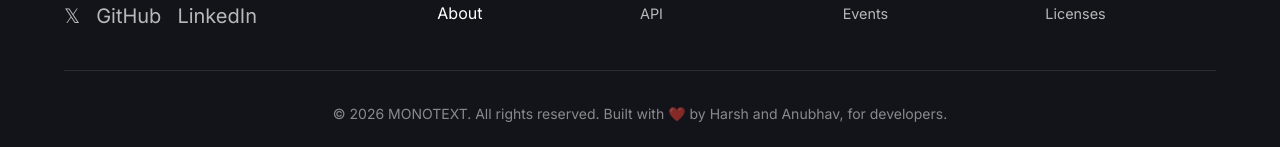
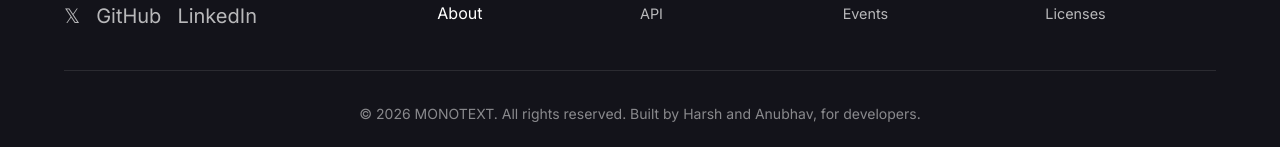
Before and after one commit to Harsh-pa-thak/Mono-Text, a React (Vite) app in the folder client/: page / in a window 1280 px wide. Shown: the part 2215-2362 px from the top of the page. Built offline with nearby package versions, Linux system fonts and the light colour scheme; no server answers.

Commit message:
edited footer

```diff
--- a/client/src/components/Footer.jsx
+++ b/client/src/components/Footer.jsx
@@ -61,7 +61,7 @@ export default function Footer() {
         </div>
 
         <div className="footer-bottom">
-          © 2026 MONOTEXT. All rights reserved. Built with ❤️ by Harsh and Anubhav, for developers.
+          © 2026 MONOTEXT. All rights reserved. Built by Harsh and Anubhav, for developers.
         </div>
       </div>
     </footer>
```
